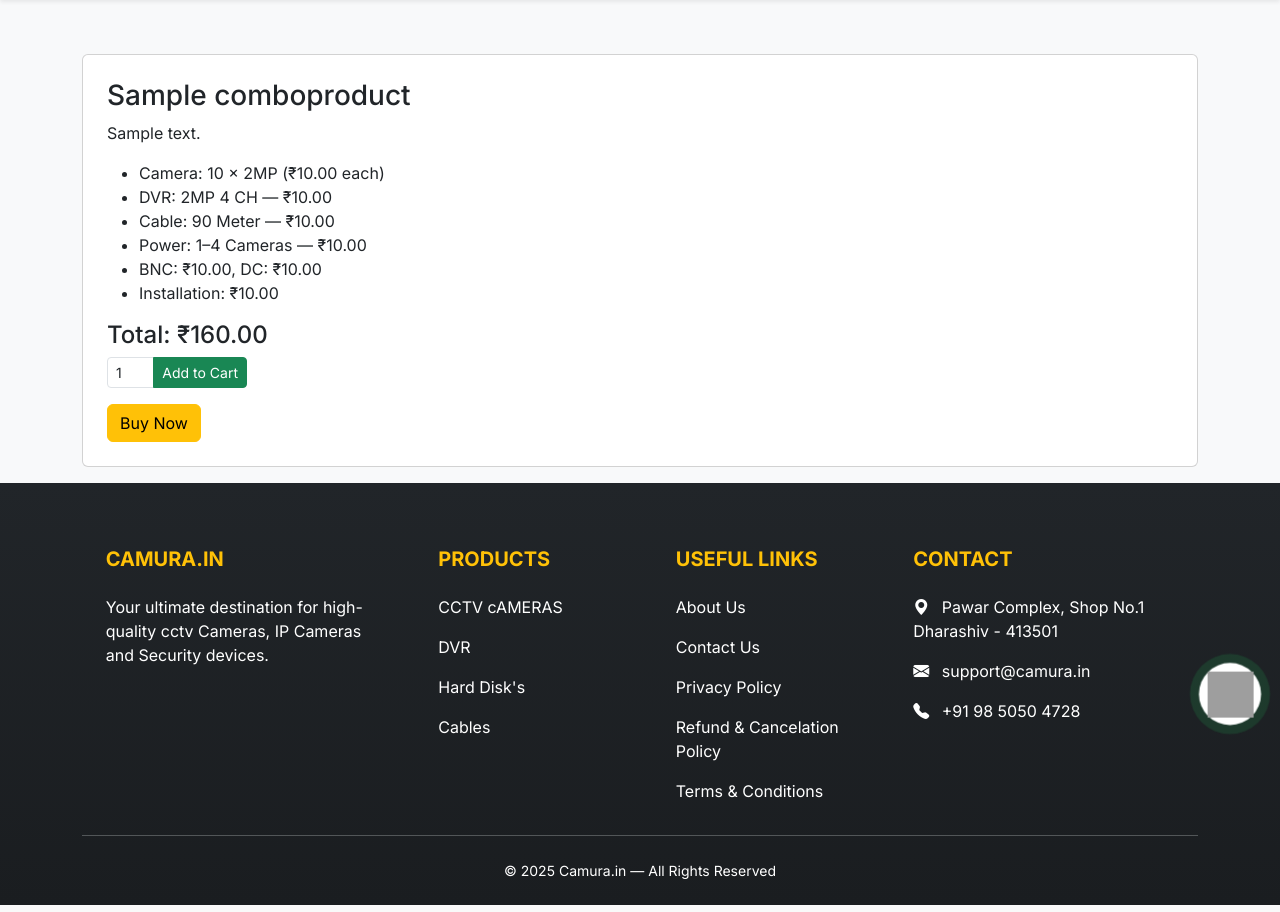
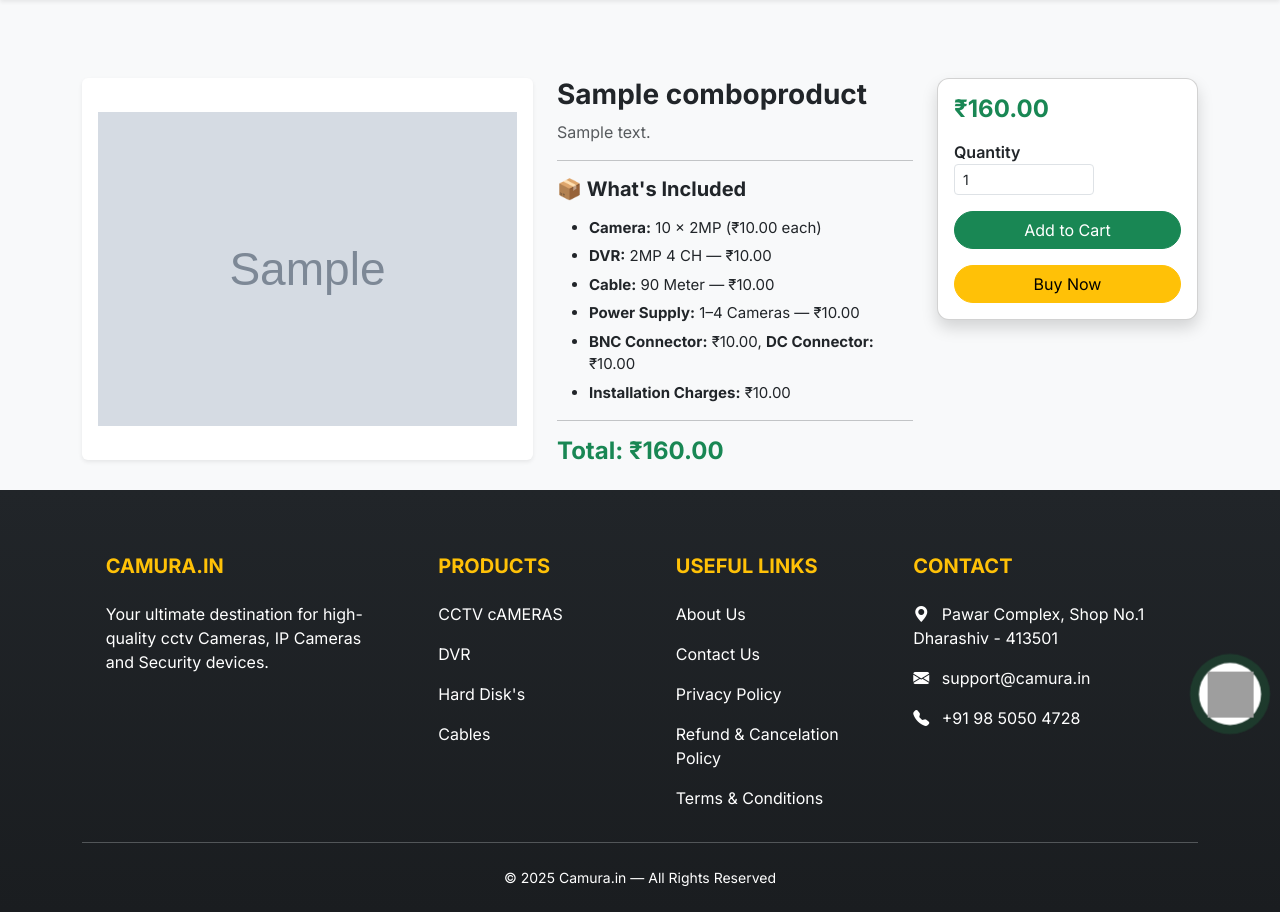
Before and after one commit to shoaibnaikwadi/camuraproject, a Django app: page /product/1/ in a window 1280 px wide. Shown: the part 56-968 px from the top of the page. Run offline with Django 5.2, Linux system fonts and the light colour scheme; tables that the repository leaves empty hold one stand-in row (values such as "Sample post"); grey boxes marked "Sample" are stand-in pictures; some libraries are stand-ins or nearby versions; grey boxes are pictures that could not be loaded.

Commit message:
new product page customer profile improved

```diff
--- a/home/templates/home/product_detail.html
+++ b/home/templates/home/product_detail.html
@@ -1,33 +1,103 @@
-<!-- templates/shop/product_detail.html -->
 {% extends 'base.html' %}
 {% block content %}
-<div class="container mt-4">
-  <div class="card p-4">
-    <h3>{{ combo.name }}</h3>
-    <p style="white-space:pre-line;">{{ combo.description }}</p>
-    <ul>
-      <li>Camera: {{ combo.camera_qty }} × {{ combo.camera.get_camera_type_display }} (₹{{ combo.camera.price }} each)</li>
-      <li>DVR: {{ combo.dvr.get_resolution_display }} {{ combo.dvr.get_channels_display }} — ₹{{ combo.dvr.price }}</li>
-      <li>Cable: {{ combo.cable.get_length_display }} — ₹{{ combo.cable.price }}</li>
-      <li>Power: {{ combo.power.get_range_slug_display }} — ₹{{ combo.power.price }}</li>
-      <li>BNC: ₹{{ combo.bnc_connector.price }}, DC: ₹{{ combo.dc_connector.price }}</li>
-      <li>Installation: ₹{{ combo.installation.price }}</li>
+
+<div class="container mt-5">
+
+  <div class="row">
+
+    <!-- PRODUCT IMAGE -->
+    <div class="col-lg-5 text-center">
+      <div class="product-image-box shadow-sm p-3 rounded">
+        {% if combo.image %}
+        <img src="{{ combo.image.url }}" class="main-product-image" alt="{{ combo.name }}">
+        {% else %}
+        <img src="/static/img/no-image.png" class="main-product-image" alt="No Image">
+        {% endif %}
+      </div>
+    </div>
+
+    <!-- PRODUCT DETAILS -->
+    <div class="col-lg-4 mt-4 mt-lg-0">
+      <h3 class="fw-bold">{{ combo.name }}</h3>
+
+      <p class="text-muted" style="white-space:pre-line;">{{ combo.description }}</p>
+
+      <hr>
+
+      <h5 class="fw-bold mb-3">📦 What's Included</h5>
+      <ul class="spec-list">
+        <li><b>Camera:</b> {{ combo.camera_qty }} × {{ combo.camera.get_camera_type_display }}
+          (₹{{ combo.camera.price }} each)</li>
+
+        <li><b>DVR:</b> {{ combo.dvr.get_resolution_display }} {{ combo.dvr.get_channels_display }}
+          — ₹{{ combo.dvr.price }}</li>
+
+        <li><b>Cable:</b> {{ combo.cable.get_length_display }} — ₹{{ combo.cable.price }}</li>
+
+        <li><b>Power Supply:</b> {{ combo.power.get_range_slug_display }} — ₹{{ combo.power.price }}</li>
+
+        <li><b>BNC Connector:</b> ₹{{ combo.bnc_connector.price }},
+          <b>DC Connector:</b> ₹{{ combo.dc_connector.price }}
+        </li>
+
+        <li><b>Installation Charges:</b> ₹{{ combo.installation.price }}</li>
       </ul>
-    <h4>Total: ₹{{ combo.total_price }}</h4>
+
+      <hr>
+
+      <h4 class="text-success fw-bold">Total: ₹{{ combo.total_price }}</h4>
+    </div>
+
+    <!-- BUY BOX -->
+    <div class="col-lg-3 mt-4 mt-lg-0">
+      <div class="card shadow buy-box p-3">
+        <h4 class="text-success fw-bold mb-3">₹{{ combo.total_price }}</h4>
 
         <form action="{% url 'add_to_cart' combo.id %}" method="post" class="mb-2">
           {% csrf_token %}
-      <div class="input-group mb-2" style="max-width:140px;">
+          <label class="fw-semibold">Quantity</label>
+          <div class="input-group mb-3" style="max-width:140px;">
             <input type="number" name="qty" value="1" min="1" class="form-control form-control-sm">
-        <button class="btn btn-success btn-sm" type="submit">Add to Cart</button>
           </div>
+          <button class="btn btn-success w-100 mb-2">Add to Cart</button>
         </form>
 
         <form action="{% url 'buy_now' combo.id %}" method="post">
           {% csrf_token %}
           <input type="hidden" name="qty" value="1">
-      <button class="btn btn-warning">Buy Now</button>
+          <button class="btn btn-warning w-100">Buy Now</button>
         </form>
       </div>
     </div>
+
+  </div>
+</div>
+
+
+<style>
+  .main-product-image {
+    width: 100%;
+    height: 350px;
+    object-fit: contain;
+  }
+
+  .product-image-box {
+    background: #fff;
+    border-radius: 12px;
+  }
+
+  .spec-list li {
+    margin-bottom: 6px;
+    font-size: 15px;
+  }
+
+  .buy-box {
+    border-radius: 12px;
+  }
+
+  .buy-box button {
+    border-radius: 20px;
+  }
+</style>
+
 {% endblock %}
--- a/home/urls.py
+++ b/home/urls.py
@@ -58,7 +58,7 @@ urlpatterns = [
     path('cart/', views.cart, name='cart'),
     path('add-to-cart/<int:combo_id>/', views.add_to_cart, name='add_to_cart'),
 
-    path('customer-profile/', views.customer_profile, name='customer_profile'),
+    path('customer-profile/', views.user_profile, name='customer_profile'),
     path('myorders/', views.my_orders, name='my_orders'),
     path('payment-success/', views.payment_success, name='payment_success'),
     path('order-success/', TemplateView.as_view(template_name='home/order_success.html'), name='order_success'),
--- a/home/views.py
+++ b/home/views.py
@@ -189,25 +189,51 @@ def cart(request):
 
 
 
+# @login_required
+# def customer_profile(request):
+#     try:
+#         profile = CustomerProfile.objects.get(user=request.user)
+#     except CustomerProfile.DoesNotExist:
+#         profile = None
+
+#     if request.method == 'POST':
+#         form = CustomerProfileForm(request.POST, instance=profile)
+#         if form.is_valid():
+#             profile = form.save(commit=False)
+#             profile.user = request.user
+#             profile.save()
+#             messages.success(request, "Profile updated successfully!")
+#             return redirect('customer_profile')
+#     else:
+#         form = CustomerProfileForm(instance=profile)
+
+#     return render(request, 'home/customer_profile.html', {'form': form})
+
+
+
+
+
 @login_required
-def customer_profile(request):
-    try:
-        profile = CustomerProfile.objects.get(user=request.user)
-    except CustomerProfile.DoesNotExist:
-        profile = None
+def user_profile(request):
+    profile = CustomerProfile.objects.filter(user=request.user).first()
 
-    if request.method == 'POST':
+    if request.method == "POST":
         form = CustomerProfileForm(request.POST, instance=profile)
         if form.is_valid():
-            profile = form.save(commit=False)
-            profile.user = request.user
-            profile.save()
+            form.save()
             messages.success(request, "Profile updated successfully!")
-            return redirect('customer_profile')
+            return redirect("user_profile")
     else:
         form = CustomerProfileForm(instance=profile)
 
-    return render(request, 'home/customer_profile.html', {'form': form})
+    edit_mode = request.GET.get("edit")  # ?edit=1 triggers edit mode
+
+    return render(request, "home/customer_profile.html", {
+        "profile": profile,
+        "form": form,
+        "edit_mode": edit_mode
+    })
+
 
 
 
```
Also changed, not shown: home/templates/home/customer_profile.html (+39 -6 lines), home/templates/home/my_orders.html (+87 -11 lines). Lines whose indentation alone changed are shown as unchanged.
